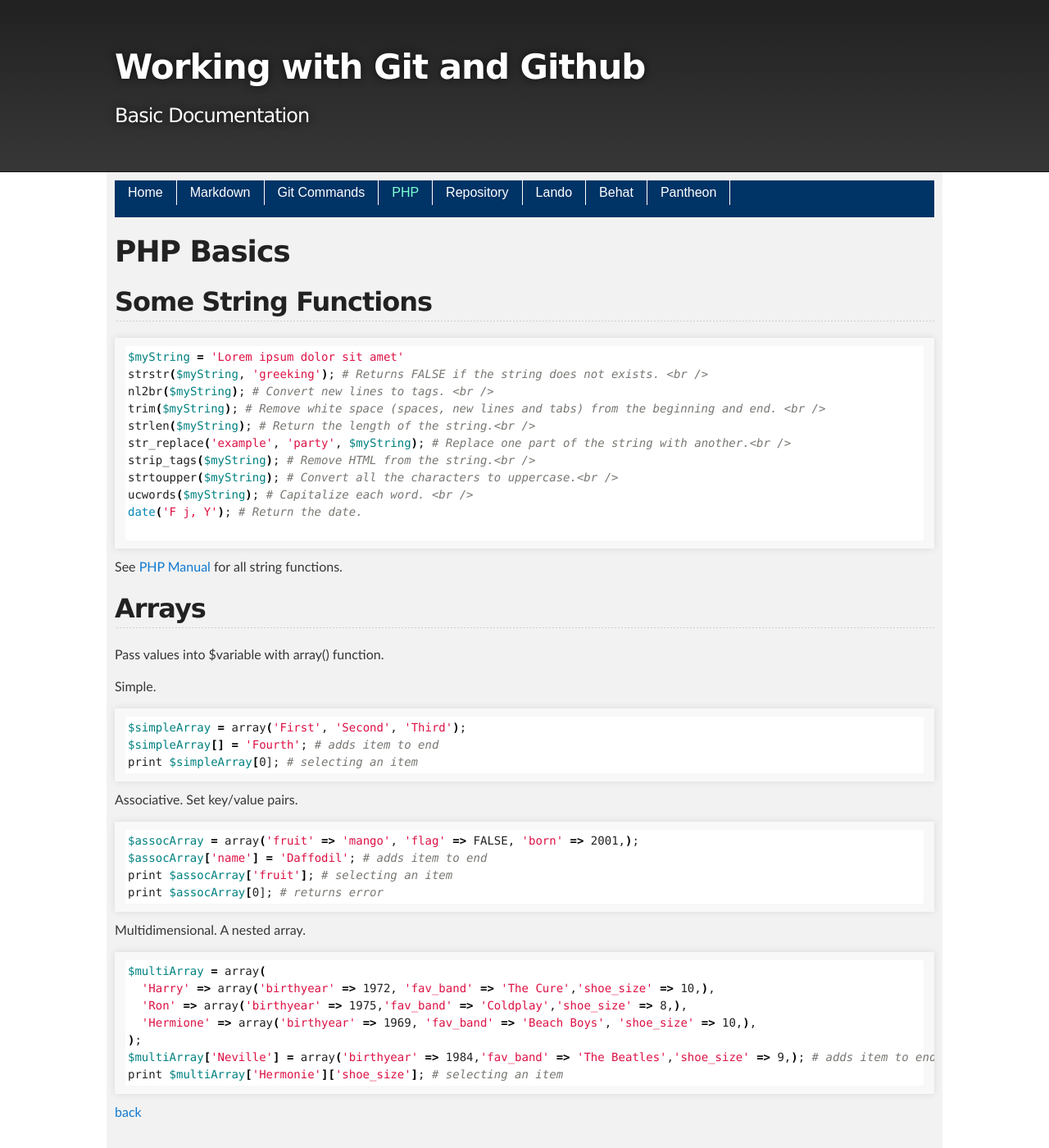
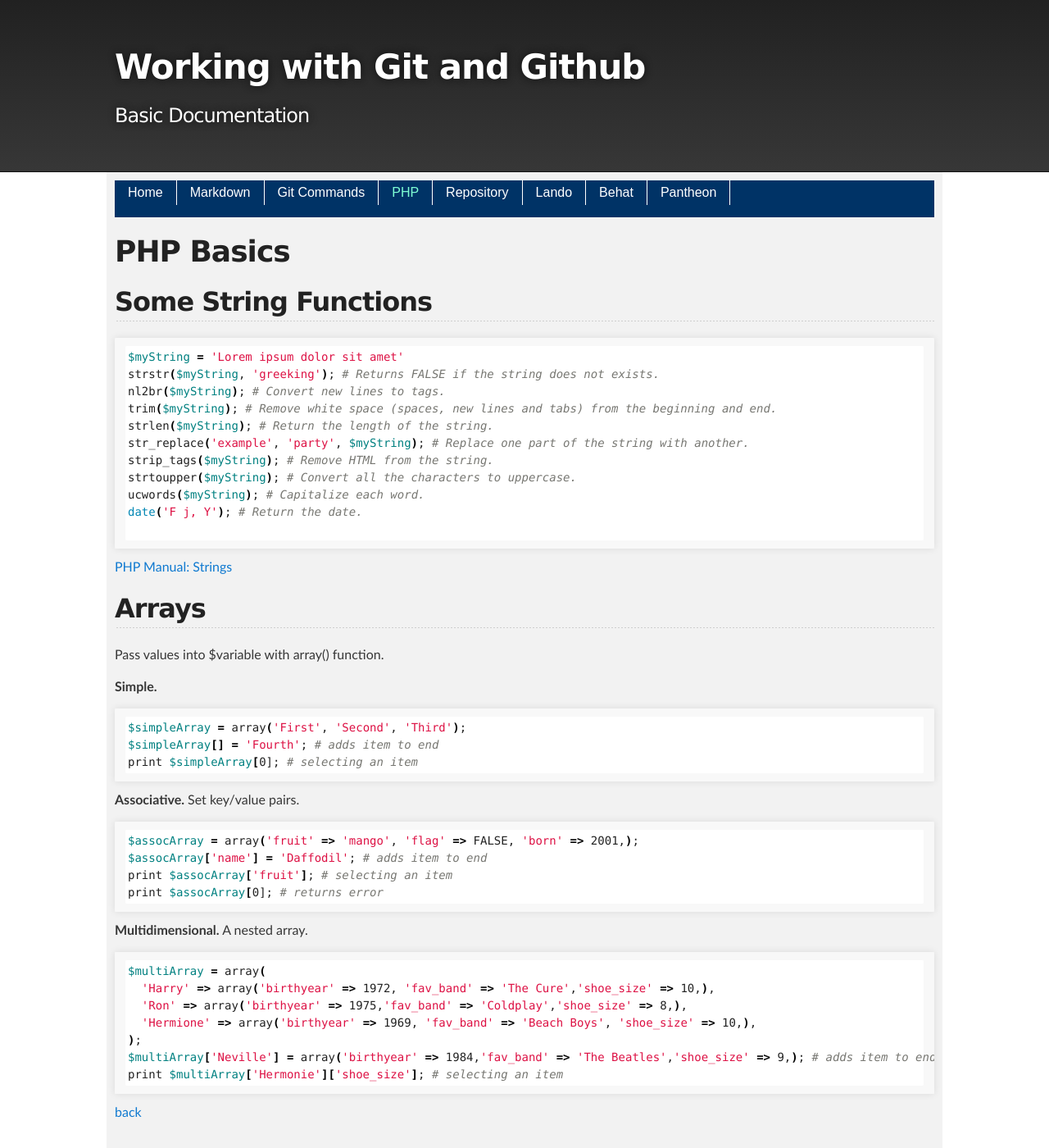
Before and after one commit to cathysnider/cathysnider.github.io, a Jekyll site: the page built from php.md, in a window 1280 px wide and 1400 px high. Shown: the whole window at 82% size. Built offline with Jekyll 4.4.1, drawn with Linux system fonts in a browser that asks for light colours.

Commit message:
remove unnecessary breaks

````diff
--- a/php.md
+++ b/php.md
@@ -8,32 +8,31 @@ layout: default
 ## Some String Functions
 ```sh
 $myString = 'Lorem ipsum dolor sit amet'
-strstr($myString, 'greeking'); # Returns FALSE if the string does not exists. <br />
-nl2br($myString); # Convert new lines to tags. <br />
-trim($myString); # Remove white space (spaces, new lines and tabs) from the beginning and end. <br />
-strlen($myString); # Return the length of the string.<br />
-str_replace('example', 'party', $myString); # Replace one part of the string with another.<br />
-strip_tags($myString); # Remove HTML from the string.<br />
-strtoupper($myString); # Convert all the characters to uppercase.<br />
-ucwords($myString); # Capitalize each word. <br />
+strstr($myString, 'greeking'); # Returns FALSE if the string does not exists.
+nl2br($myString); # Convert new lines to tags.
+trim($myString); # Remove white space (spaces, new lines and tabs) from the beginning and end.
+strlen($myString); # Return the length of the string.
+str_replace('example', 'party', $myString); # Replace one part of the string with another.
+strip_tags($myString); # Remove HTML from the string.
+strtoupper($myString); # Convert all the characters to uppercase.
+ucwords($myString); # Capitalize each word.
 date('F j, Y'); # Return the date.
 
 ```
 
-
-See [PHP Manual](http://php.net/manual/en/ref.strings.php) for all string functions.
+[PHP Manual: Strings](http://php.net/manual/en/ref.strings.php)
 
 ## Arrays
 
 Pass values into $variable with array() function.
 
-Simple.
+**Simple.**
 ```sh
 $simpleArray = array('First', 'Second', 'Third');
 $simpleArray[] = 'Fourth'; # adds item to end
 print $simpleArray[0]; # selecting an item
 ```
-Associative. Set key/value pairs.
+**Associative.** Set key/value pairs.
 ```sh
 $assocArray = array('fruit' => 'mango', 'flag' => FALSE, 'born' => 2001,);
 $assocArray['name'] = 'Daffodil'; # adds item to end
@@ -41,7 +40,7 @@ print $assocArray['fruit']; # selecting an item
 print $assocArray[0]; # returns error
 ```
 
-Multidimensional. A nested array.
+**Multidimensional.** A nested array.
 ```sh
 $multiArray = array(
   'Harry' => array('birthyear' => 1972, 'fav_band' => 'The Cure','shoe_size' => 10,),
````
